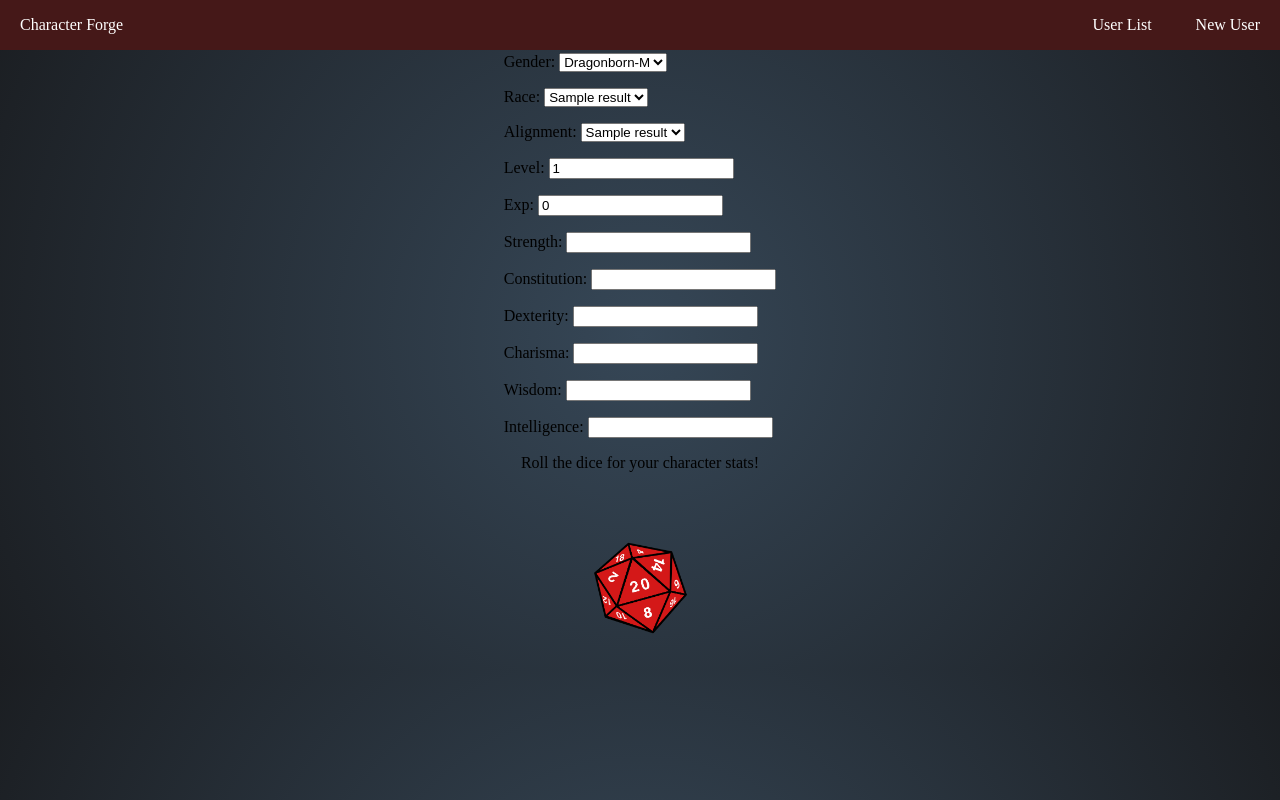
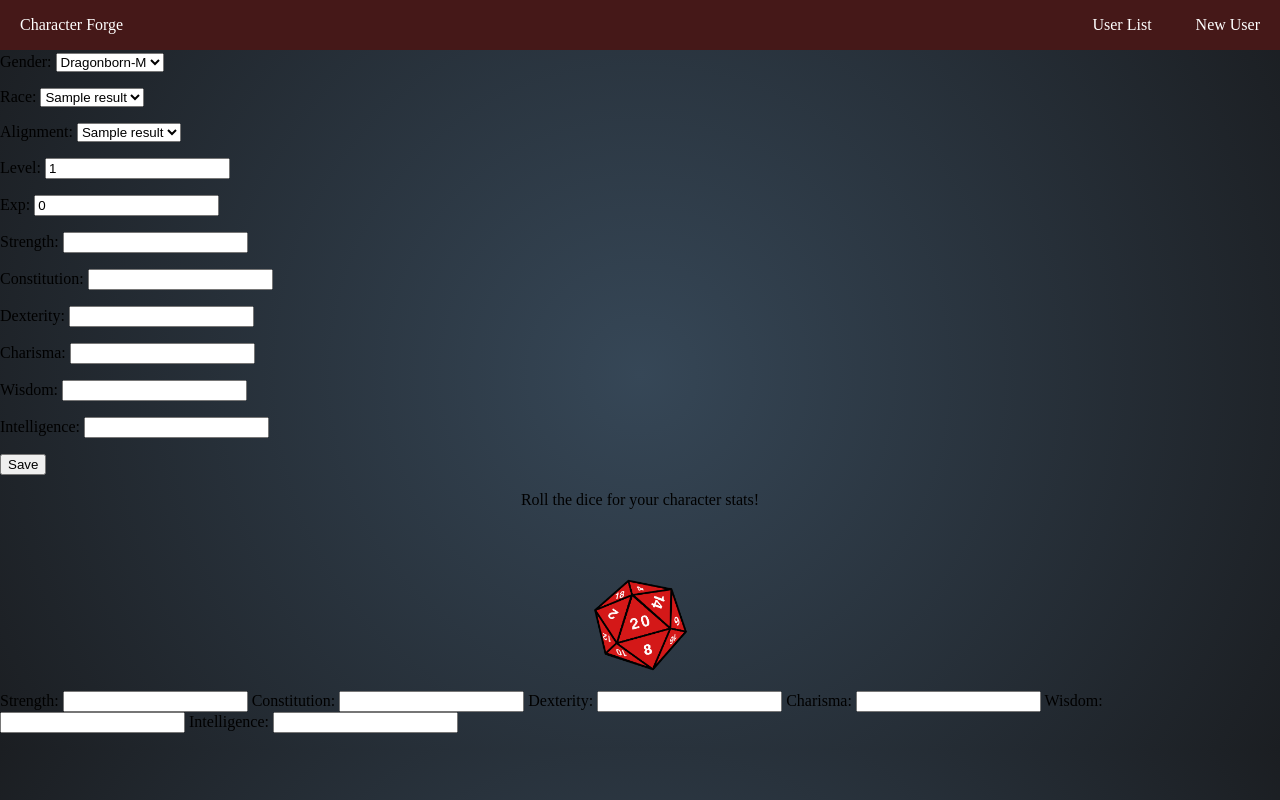
Before and after one commit to cngrubham/Character-Forge, a Django app: page /character/create/1 in a window 1280 px wide. Run offline with Django 4.2, Linux system fonts and the light colour scheme; tables that the repository leaves empty hold one stand-in row (values such as "Sample post"); a database or web service that is not in the repository returns one stand-in record (values such as "Sample title"); data that the repository does not hold is empty.

Commit message:
pre-merge

```diff
--- a/main_app/templates/main_app/character_form.html
+++ b/main_app/templates/main_app/character_form.html
@@ -7,14 +7,50 @@
     <form method="post">
         {% csrf_token %}
         {{ form.as_p }}
-        <!-- <input type="submit" value="Save" class="btn"> -->
+        <input type="submit" value="Save" class="btn">
                 <div class="dice-container">
                 <p>Roll the dice for your character stats!</p>
                 <div class="center-align-dice">
-                <img src="{% static 'images/d20.png' %}" alt="Generate Stats" id="generate-stats" class="responsive-img"
-                    style="cursor: pointer; width: 100px; height: 100px;">
+                    <img src="{% static 'images/d20.png' %}" alt="Generate Stats" id="generate-stats"
+                        class="responsive-img" style="cursor: pointer; width: 100px; height: 100px;">
                 </div>
             </div>
+            <tr>
+                <th>Strength:</th>
+                <td>
+                    <input type="text" name="{{ form.strength.name }}" id="id_strength">
+                </td>
+            </tr>
+            <tr>
+                <th>Constitution:</th>
+                <td>
+                    <input type="text" name="{{ form.constitution.name }}" id="id_constitution">
+                </td>
+            </tr>
+            <tr>
+                <th>Dexterity:</th>
+                <td>
+                    <input type="text" name="{{ form.dexterity.name }}" id="id_dexterity">
+                </td>
+            </tr>
+            <tr>
+                <th>Charisma:</th>
+                <td>
+                    <input type="text" name="{{ form.charisma.name }}" id="id_charisma">
+                </td>
+            </tr>
+            <tr>
+                <th>Wisdom:</th>
+                <td>
+                    <input type="text" name="{{ form.wisdom.name }}" id="id_wisdom">
+                </td>
+            </tr>
+            <tr>
+                <th>Intelligence:</th>
+                <td>
+                    <input type="text" name="{{ form.intelligence.name }}" id="id_intelligence">
+                </td>
+            </tr>
         </table>
 
 
@@ -60,16 +96,16 @@
         }, 3000);
     });
 });
-    document.addEventListener("DOMContentLoaded", function () {
+        document.addEventListener("DOMContentLoaded", function() {
             const alignmentDropdown = document.querySelector("#id_alignment");
             const raceDropdown = document.querySelector("#id_race"); // Select the race dropdown
 
-        alignmentDropdown.addEventListener("change", function () {
+            alignmentDropdown.addEventListener("change", function() {
                 const selectedAlignment = this.value;
                 fetchAlignmentData(selectedAlignment);
             });
 
-        raceDropdown.addEventListener("change", function () {
+            raceDropdown.addEventListener("change", function() {
                 const selectedRace = this.value;
                 fetchRaceData(selectedRace);
             });
```
Lines whose indentation alone changed are shown as unchanged.
